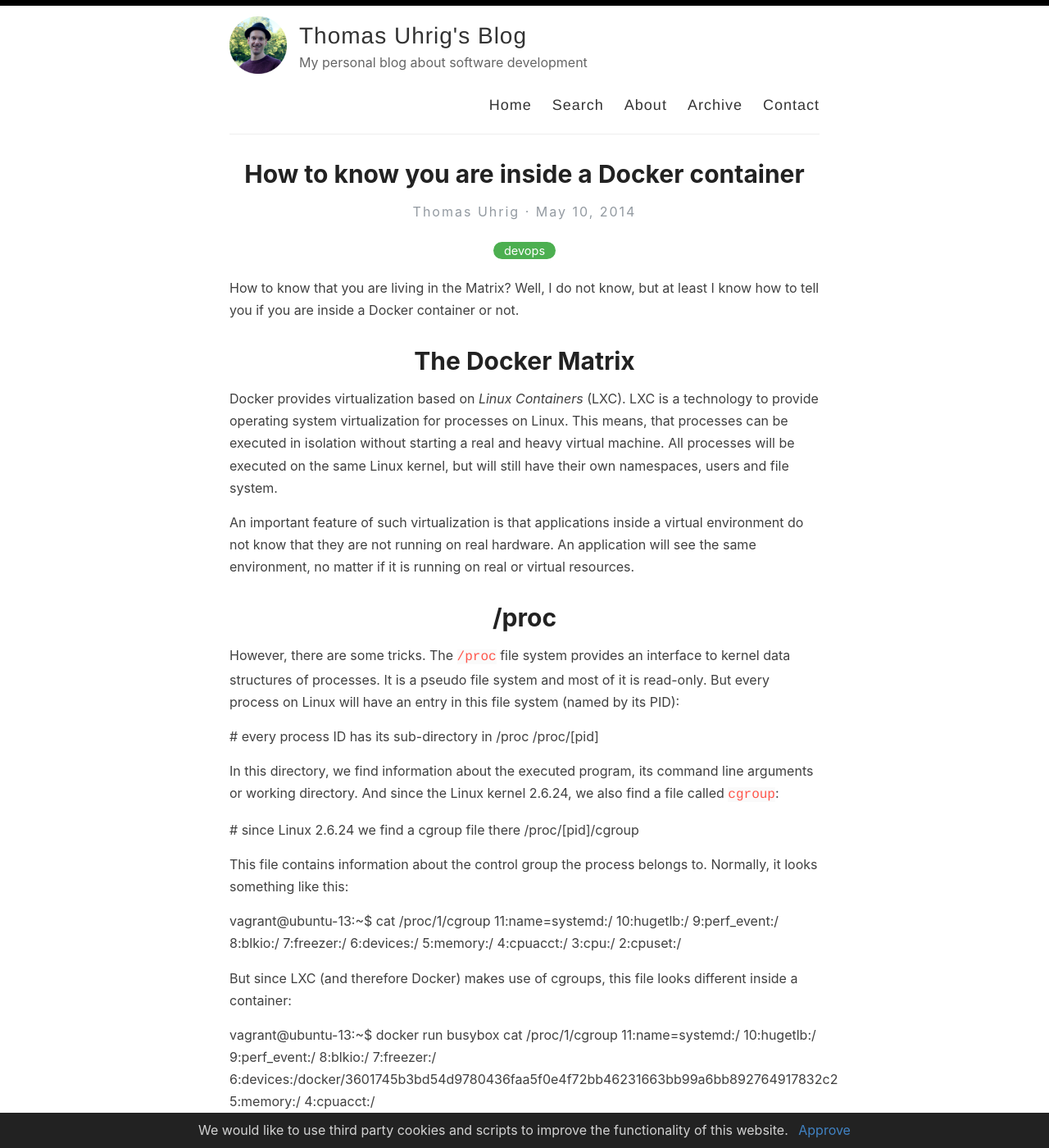
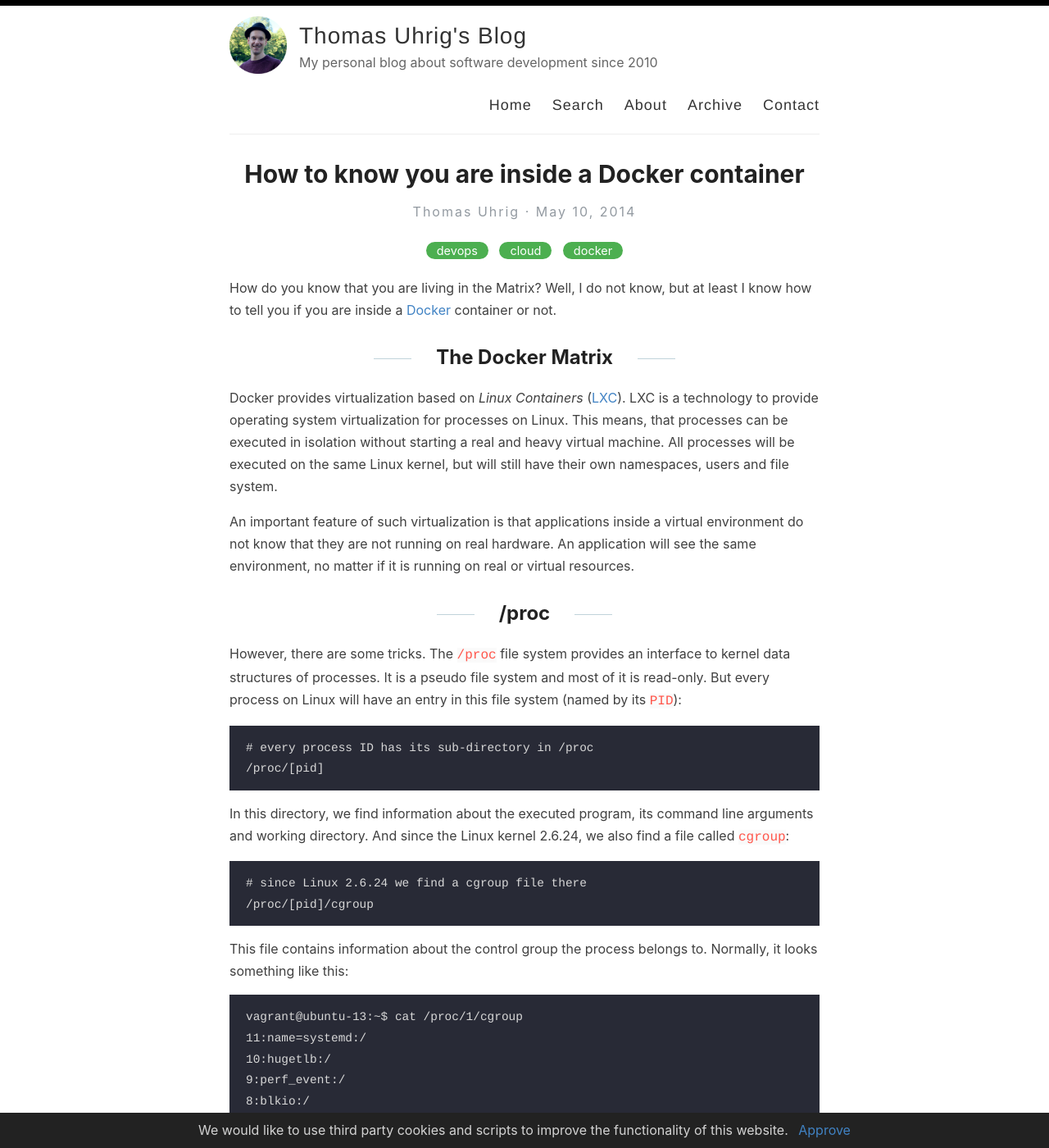
Before and after one commit to tuhrig/tuhrig.github.io, a Jekyll site: the page built from _posts/2014/2014-05-10-how-to-know-you-are-inside-a-docker-container.md, in a window 1280 px wide and 1400 px high. Shown: the whole window at 82% size. Built offline with Jekyll 4.4.1, drawn with Linux system fonts in a browser that asks for light colours; some of the changed text lies outside the part shown.

Commit message:
Fixed two posts searched often

````diff
--- a/_config.yml
+++ b/_config.yml
@@ -9,7 +9,7 @@
 author: Thomas Uhrig
 
 # Short bio or description (displayed in the header)
-description: My personal blog about software development
+description: My personal blog about software development since 2010
 
 # URL of your avatar or profile pic (you could use your GitHub profile pic)
 avatar: /images/avatar-round.png
--- a/_posts/2014/2014-05-10-how-to-know-you-are-inside-a-docker-container.md
+++ b/_posts/2014/2014-05-10-how-to-know-you-are-inside-a-docker-container.md
@@ -4,39 +4,51 @@
 date: "2014-05-10"
 categories:
   - "devops"
-tags:
   - "cloud"
   - "docker"
-  - "linux"
-  - "so"
 ---
 
-How to know that you are living in the Matrix? Well, I do not know, but at least I know how to tell you if you are inside a Docker container or not.
+How do you know that you are living in the Matrix?
+Well, I do not know, but at least I know how to tell you if you are inside a [Docker](https://www.docker.com/) container or not.
 
-# The Docker Matrix
+## The Docker Matrix
 
-Docker provides virtualization based on _Linux Containers_ (LXC). LXC is a technology to provide operating system virtualization for processes on Linux. This means, that processes can be executed in isolation without starting a real and heavy virtual machine. All processes will be executed on the same Linux kernel, but will still have their own namespaces, users and file system.
+Docker provides virtualization based on _Linux Containers_ ([LXC](https://linuxcontainers.org/)).
+LXC is a technology to provide operating system virtualization for processes on Linux.
+This means, that processes can be executed in isolation without starting a real and heavy virtual machine.
+All processes will be executed on the same Linux kernel, but will still have their own namespaces, users and file system.
 
-An important feature of such virtualization is that applications inside a virtual environment do not know that they are not running on real hardware. An application will see the same environment, no matter if it is running on real or virtual resources.
+An important feature of such virtualization is that applications inside a virtual environment do not know that they are not running on real hardware.
+An application will see the same environment, no matter if it is running on real or virtual resources.
 
-# /proc
+## /proc
 
-However, there are some tricks. The `/proc` file system provides an interface to kernel data structures of processes. It is a pseudo file system and most of it is read-only. But every process on Linux will have an entry in this file system (named by its PID):
+However, there are some tricks.
+The `/proc` file system provides an interface to kernel data structures of processes.
+It is a pseudo file system and most of it is read-only.
+But every process on Linux will have an entry in this file system (named by its `PID`):
 
-\# every process ID has its sub-directory in /proc
-/proc/\[pid\]
+```
+# every process ID has its sub-directory in /proc
+/proc/[pid]
+```
 
-In this directory, we find information about the executed program, its command line arguments or working directory. And since the Linux kernel 2.6.24, we also find a file called `cgroup`:
+In this directory, we find information about the executed program, its command line arguments and working directory.
+And since the Linux kernel 2.6.24, we also find a file called `cgroup`:
 
-\# since Linux 2.6.24 we find a cgroup file there
-/proc/\[pid\]/cgroup
+```
+# since Linux 2.6.24 we find a cgroup file there
+/proc/[pid]/cgroup
+```
 
-This file contains information about the control group the process belongs to. Normally, it looks something like this:
+This file contains information about the control group the process belongs to.
+Normally, it looks something like this:
 
+```
 vagrant@ubuntu-13:~$ cat /proc/1/cgroup
 11:name=systemd:/
 10:hugetlb:/
-9:perf\_event:/
+9:perf_event:/
 8:blkio:/
 7:freezer:/
 6:devices:/
@@ -44,13 +56,15 @@
 4:cpuacct:/
 3:cpu:/
 2:cpuset:/
+```
 
-But since LXC (and therefore Docker) makes use of cgroups, this file looks different inside a container:
+But since LXC (and therefore Docker) makes use of `cgroups`, this file looks different inside a container:
 
+```
 vagrant@ubuntu-13:~$ docker run busybox cat /proc/1/cgroup
 11:name=systemd:/
 10:hugetlb:/
-9:perf\_event:/
+9:perf_event:/
 8:blkio:/
 7:freezer:/
 6:devices:/docker/3601745b3bd54d9780436faa5f0e4f72bb46231663bb99a6bb892764917832c2
@@ -58,21 +72,28 @@
 4:cpuacct:/
 3:cpu:/docker/3601745b3bd54d9780436faa5f0e4f72bb46231663bb99a6bb892764917832c2
 2:cpuset:/
+```
 
-As you can see, some resources (like the CPU) are belonging to a control group with the name of the container. We can make this a little bit easier if we use the keyword `self` instead of the PID. The keyword `self` will always reference the folder of the calling process:
+As you can see, some resources (like the CPU) belong to a control group with the name as the container.
+We can make this a bit easier if we use the keyword `self` instead of the `PID`.
+The keyword `self` will always reference the folder of the calling process:
 
+```
 /proc/self/cgroup
+```
 
 And we can wrap this into a function (thanks to [Henk Langeveld](http://hlangeveld.nl) from [StackOverflow](http://stackoverflow.com/questions/23513045)):
 
-running\_in\_docker() {
-  awk -F/ '$2 == "docker"' /proc/self/cgroup | read
+```
+running_in_docker() {
+awk -F/ '$2 == "docker"' /proc/self/cgroup | read
 }
+```
 
-# More
+## More
 
 - [http://man7.org/linux/man-pages/man5/proc.5.html](http://man7.org/linux/man-pages/man5/proc.5.html)
 - [http://en.wikipedia.org/wiki/Procfs](http://en.wikipedia.org/wiki/Procfs)
 - [http://stackoverflow.com/questions/23513045](http://stackoverflow.com/questions/23513045)
 
-**Best regards,** Thomas
+**Best regards,** Thomas.
````
Also changed, not shown: _posts/2014/2014-05-09-layering-of-docker-images.md (+44 -15 lines), notes/FINISHED-LIST.md (+1 -1 lines), README.md.
